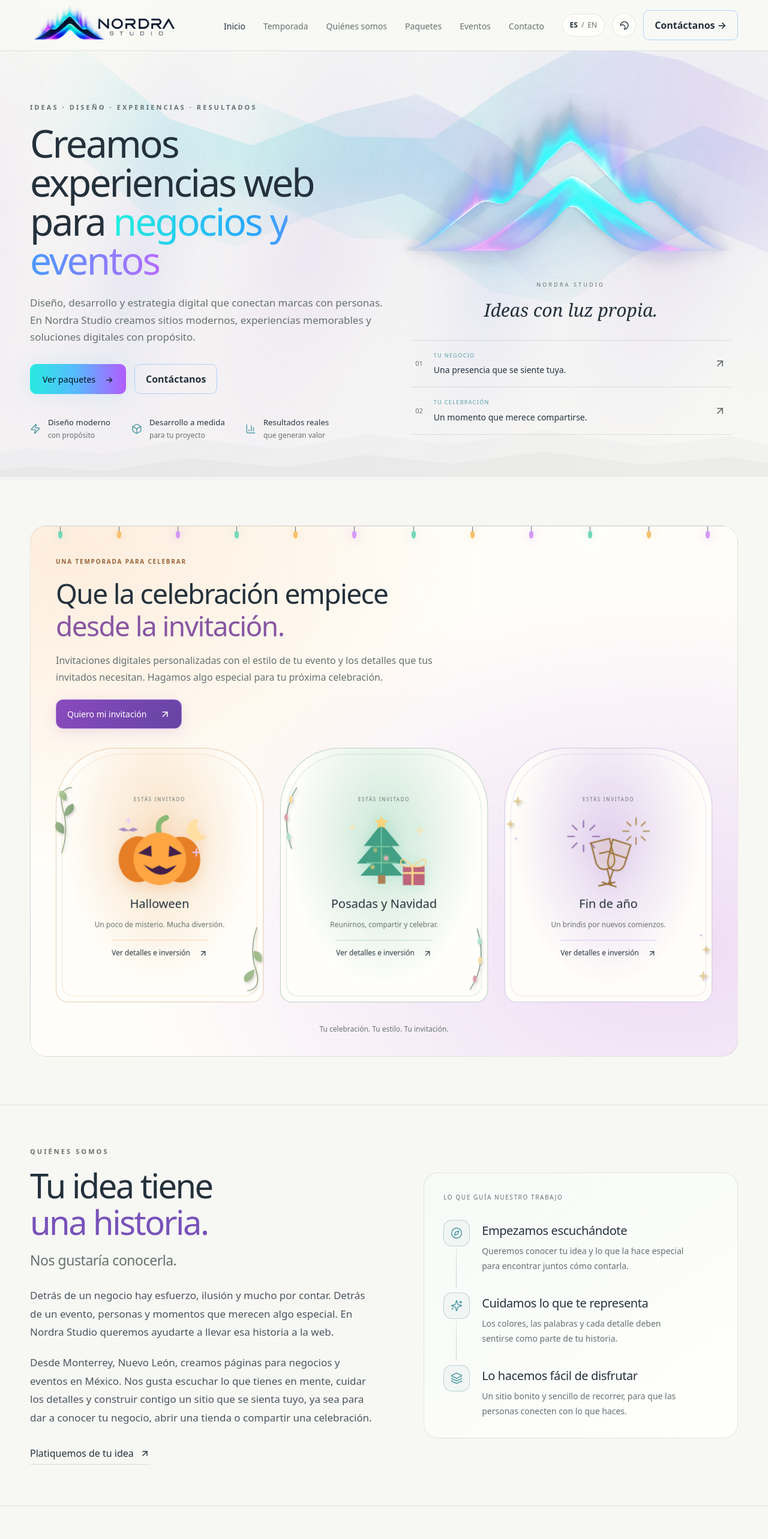
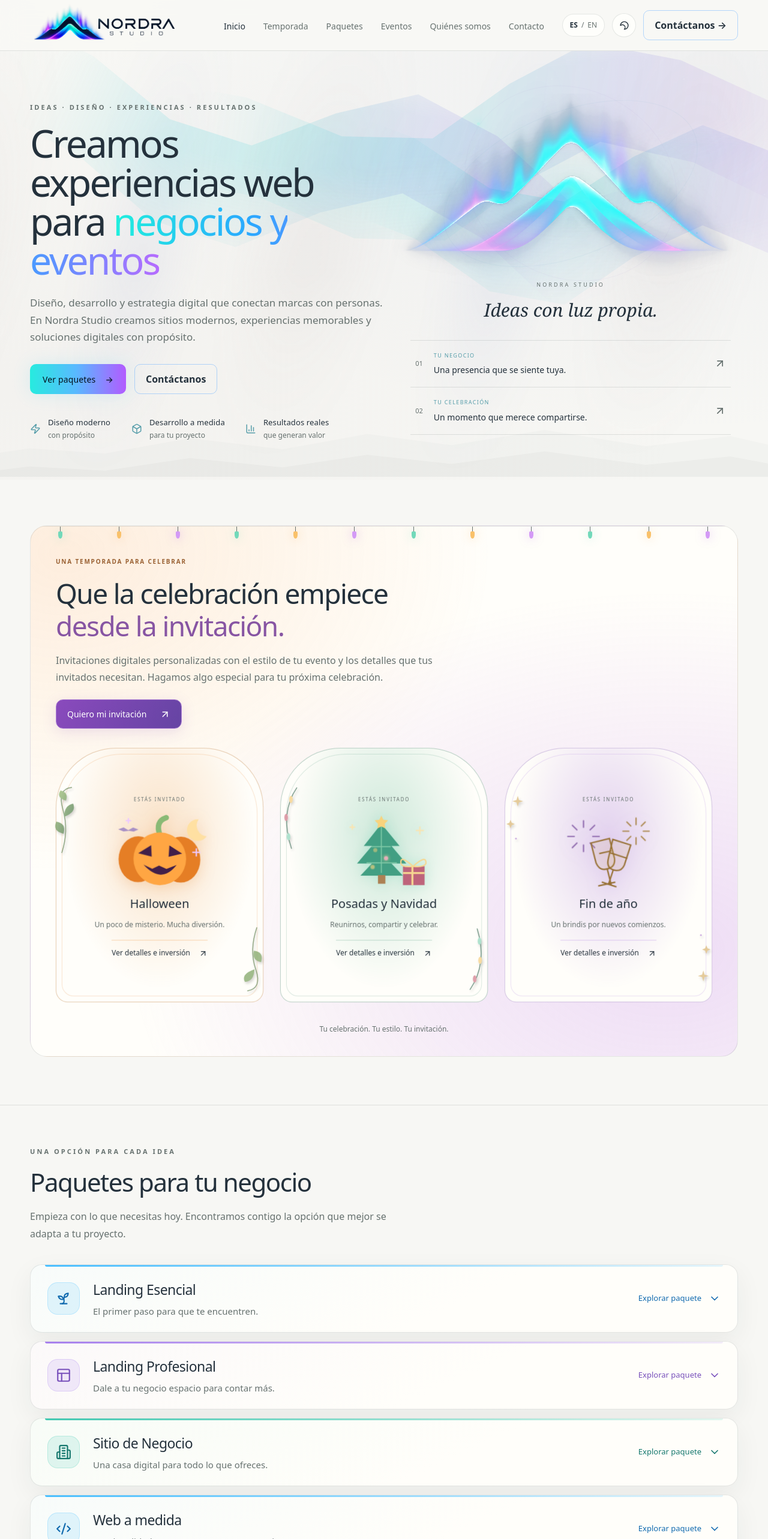
Before and after one commit to anthonysegovia/nordra-studio, a React (Vite) app: page / in a window 1280 px wide. Shown: the top 2566 px of the page at 60% size. Built offline with nearby package versions, Linux system fonts and the light colour scheme.

Commit message:
Move about section after events and align navigation order

```diff
--- a/src/App.tsx
+++ b/src/App.tsx
@@ -21,9 +21,9 @@ export default function App() {
       <main>
         <Hero />
         <Seasonal />
-        <About />
         <Packages />
         <Events />
+        <About />
       </main>
       <Footer />
     </div>
--- a/src/components/layout/Header.tsx
+++ b/src/components/layout/Header.tsx
@@ -5,9 +5,9 @@ import { ThemeToggle } from "../ui/ThemeToggle";
 const navigation = [
   { id: "inicio", label: "Inicio" },
   { id: "temporada", label: "Temporada" },
-  { id: "nosotros", label: "Quiénes somos" },
   { id: "paquetes", label: "Paquetes" },
   { id: "eventos", label: "Eventos" },
+  { id: "nosotros", label: "Quiénes somos" },
   { id: "contacto", label: "Contacto" },
 ];
 
```
